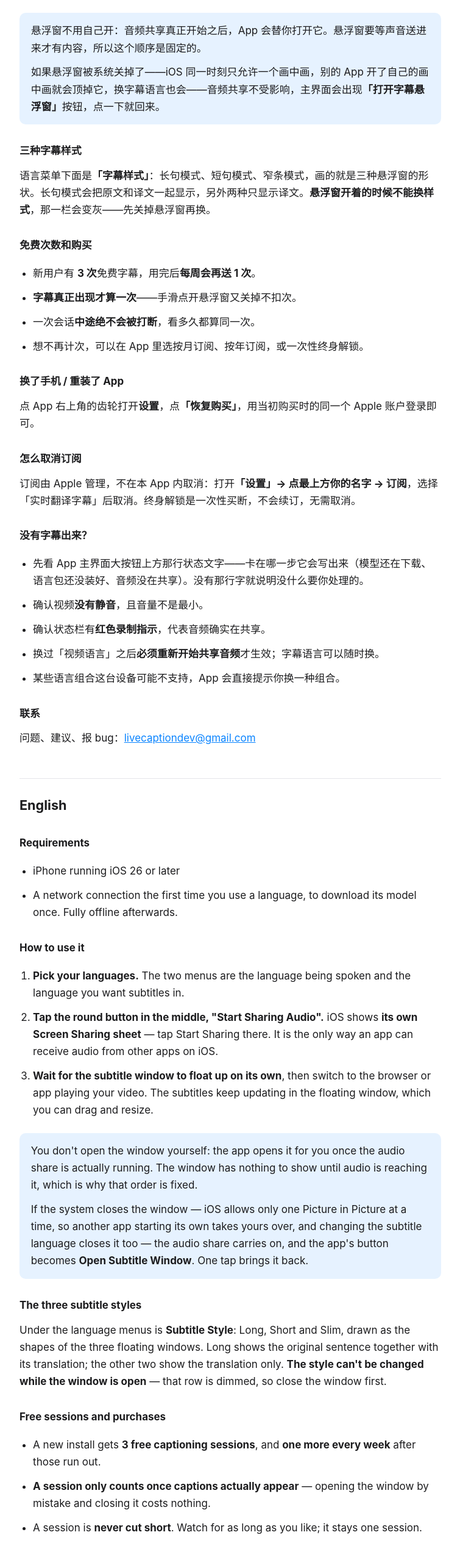
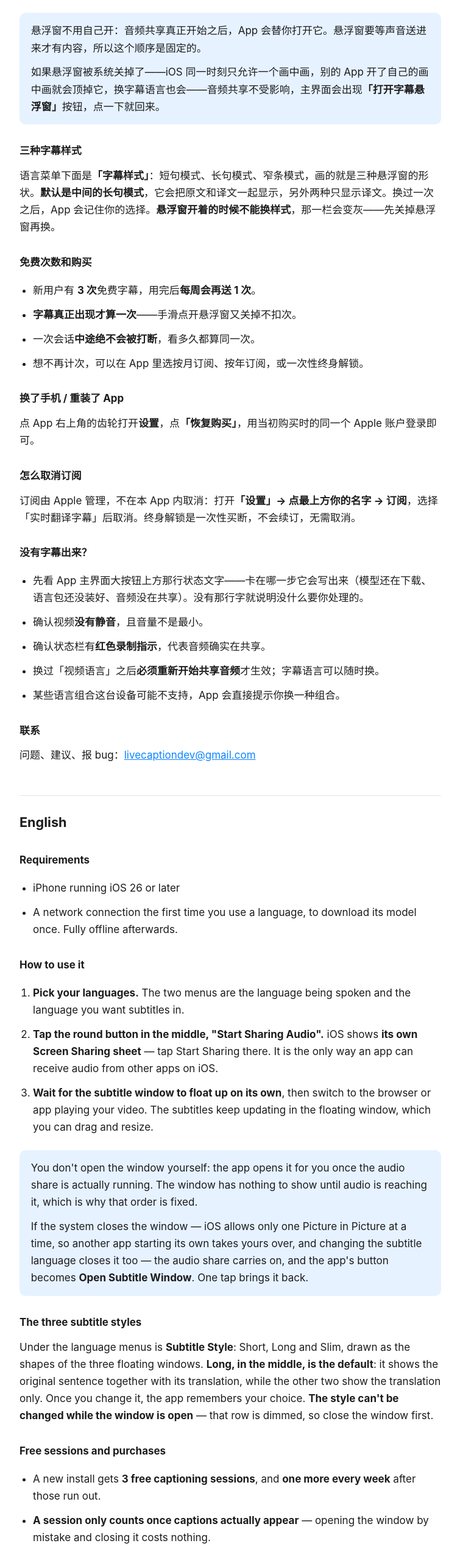
Before and after one commit to claudwang/livecaption, a plain HTML site: page index.html in a window 1280 px wide. Shown: the part 646-3181 px from the top of the page at 61% size, without its empty margins (262-1017 px from the left). Drawn offline with Linux system fonts and the light colour scheme.

Commit message:
Reorder the subtitle styles and say which one opens by default
The picker now reads Short, Long, Slim from left to right, and an install
that has never chosen starts on Long — the only style that shows the original
sentence as well as its translation. Also says the choice is remembered,
which the page never mentioned.

```diff
--- a/index.html
+++ b/index.html
@@ -63,7 +63,7 @@ Live translated subtitles for audio playing in other apps, floating on top.</p>
 </div>
 
 <h3>三种字幕样式</h3>
-<p>语言菜单下面是<strong>「字幕样式」</strong>：长句模式、短句模式、窄条模式，画的就是三种悬浮窗的形状。长句模式会把原文和译文一起显示，另外两种只显示译文。<strong>悬浮窗开着的时候不能换样式</strong>，那一栏会变灰——先关掉悬浮窗再换。</p>
+<p>语言菜单下面是<strong>「字幕样式」</strong>：短句模式、长句模式、窄条模式，画的就是三种悬浮窗的形状。<strong>默认是中间的长句模式</strong>，它会把原文和译文一起显示，另外两种只显示译文。换过一次之后，App 会记住你的选择。<strong>悬浮窗开着的时候不能换样式</strong>，那一栏会变灰——先关掉悬浮窗再换。</p>
 
 <h3>免费次数和购买</h3>
 <ul>
@@ -111,7 +111,7 @@ Live translated subtitles for audio playing in other apps, floating on top.</p>
 </div>
 
 <h3>The three subtitle styles</h3>
-<p>Under the language menus is <strong>Subtitle Style</strong>: Long, Short and Slim, drawn as the shapes of the three floating windows. Long shows the original sentence together with its translation; the other two show the translation only. <strong>The style can't be changed while the window is open</strong> — that row is dimmed, so close the window first.</p>
+<p>Under the language menus is <strong>Subtitle Style</strong>: Short, Long and Slim, drawn as the shapes of the three floating windows. <strong>Long, in the middle, is the default</strong>: it shows the original sentence together with its translation, while the other two show the translation only. Once you change it, the app remembers your choice. <strong>The style can't be changed while the window is open</strong> — that row is dimmed, so close the window first.</p>
 
 <h3>Free sessions and purchases</h3>
 <ul>
```
